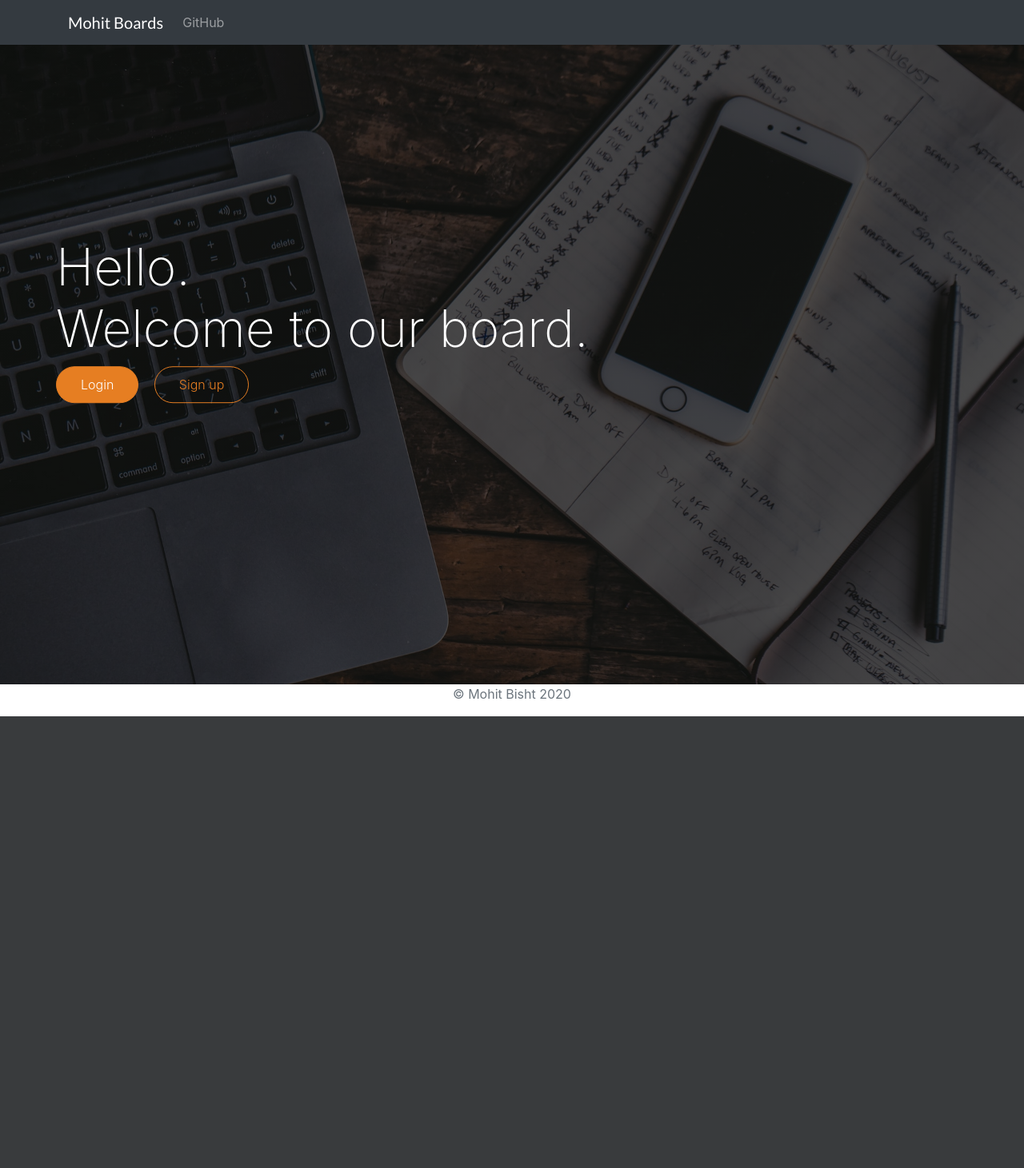
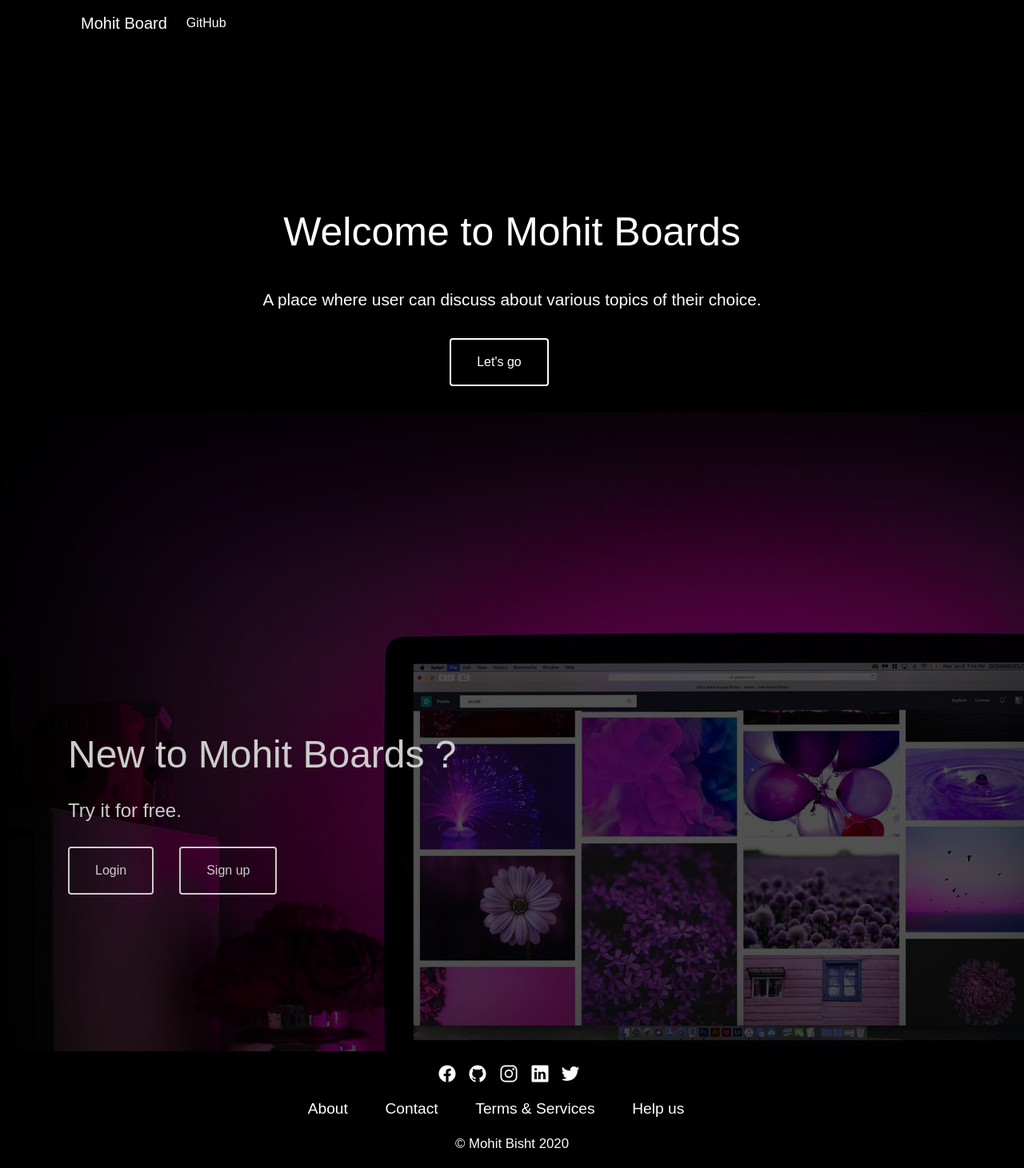
Before and after one commit to Mohitb07/mohitboard, a Django app: page / in a window 1280 px wide. Shown: the whole page at 80% size. Before the commit the page ends 896 px from the top, so only its background shows below. Run offline with Django 3.2, Linux system fonts and the light colour scheme; some libraries are stand-ins or nearby versions.

Commit message:
changes homepage

```diff
--- a/chatsite/settings.py
+++ b/chatsite/settings.py
@@ -107,6 +107,7 @@ AUTH_PASSWORD_VALIDATORS = [
 ]
 
 
+
 # Internationalization
 # https://docs.djangoproject.com/en/3.0/topics/i18n/
 
--- a/chatsite/views.py
+++ b/chatsite/views.py
@@ -12,7 +12,7 @@ from django.core.paginator import Paginator, EmptyPage, PageNotAnInteger
 from django.urls import reverse
 
 def index(request):
-    return render(request,'index.html')
+    return render(request,'homepage.html')
 
 class CreateDiscussion(CreateView):
     form_class = NewBoardForm
--- a/static/css/app.css
+++ /dev/null
@@ -1,117 +0,0 @@
-*{
-    margin:0;
-    padding:0;
-    box-sizing: border-box;
-}
-
-html{
-    font-family:'Lato','Arial',sans-serif;
-    font-weight: 300;
-    text-rendering: optimizeLegibility;
-    /* overflow-y: hidden; */
-}
-
-.navbar-brand{
-    font-family: 'Lato',sans-serif,'Lobster';
-}
-
-
-/* ---------HEADER--------- */
-header{
-    background-image: linear-gradient(rgba(0,0,0,0.7),rgba(0,0,0,0.7)), url(../img/background.jpg);
-    height: 100vh;
-    background-size: cover;
-    background-position: center;
-    background-attachment: fixed;
-}
-
-.hero-text-box{
-    position: absolute;
-    width: 1140px;
-    top:50%;
-    left: 50%;
-    transform: translate(-50%,-50%);
-}
-
-.hero-text-box h1 {
-    color: white;
-    font-size: 400%;
-    font-weight: 200;
-}
-
-/* -------BUTTONS--------- */
-
-.button:link,
-.button:visited{
-   display: inline-block;
-   padding: 10px 30px;
-   font-weight: 300;
-   text-decoration: none;
-   border-radius: 200px;
-   transition: background-color 0.2s, border 0.2s, color 0.2s;
-}
-
-.full-btn:link,
-.full-btn:visited{
-    background-color: #e67e22;
-    border: 1px solid #e67e22;
-    color: white;
-    margin-right: 15px;
-}
-
-.ghost-btn:link,
-.ghost-btn:visited{
-    border: 1px solid #e67e22;
-    color: #e67e22;
-}
-
-.button:hover,
-.button:active{
-    background-color: #cf6d17;
-}
-
-.full-btn:hover,
-.full-btn:active{
-    background-color: #cf6d17;
-}
-
-.ghost-btn:hover,
-.ghost-btn:active{
-    border: 1px solid #cf6d17;
-    color: #fff;
-}
-
-@media only screen and (max-width:1200px){
-    .hero-text-box{
-        width: 100%;
-        padding: 0 2%;
-    }
-}
-
-@media only screen and (max-width:1023px){
-    body{
-        font-size: 18px;
-    }
-}
-@media only screen and (max-width:767px){
-    body{
-        font-size: 16px;
-    }
-    .hero-text-box{
-        padding: 0 4%;
-        margin-top: 10%;
-        font-size: 50%;
-    }
-
-    h1{
-        font-size: 180%;
-    }
-
-    .full-btn,.ghost-btn {
-        font-size: 140%;
-    }
-}
-
-.signup{
-    margin: 10% 5%;
-}
--- /dev/null
+++ b/static/css/style.css
@@ -0,0 +1,219 @@
+*{
+    margin: 0;
+    padding: 0;
+    box-sizing: border-box;
+}
+
+html{
+    font-family:'Lato','Arial',sans-serif;
+    scroll-behavior: smooth;
+    text-rendering: optimizeLegibility;
+}
+
+body {
+    background-color: black;
+    color: white;
+    font-family: sans-serif;
+    line-height: 1.6;
+    text-align: center;
+}
+
+.heading {
+    position: relative;
+    font-weight: 100;
+}
+
+.para{
+    max-width: 860px;
+    margin: auto;
+    padding: 0 30px;
+    font-size: 130%;
+    font-weight: 100;
+}
+
+.heading {
+    height: 300px;
+}
+
+.heading h1 {
+    font-size: 50px;
+    line-height: 1.3;
+    position: relative;
+    animation: heading;
+    animation-duration: 3s;
+    animation-fill-mode: forwards;
+}
+
+@keyframes heading {
+    0%{
+        top: -50px;
+    }
+    100%{
+        top: 200px;
+    }
+}
+
+#content {
+    position: relative;
+    animation-name: content;
+    animation-duration: 3s;
+    animation-fill-mode: forwards;
+}
+
+@keyframes content {
+    0%{left: -500px;}
+    100%{left: 0;}
+}
+
+
+
+.btn {
+    display: inline-block;
+    text-decoration: none;
+    border: 2px solid white;
+    margin-top: 2rem;
+    margin-right: 2rem;
+    padding: 1rem 2rem;
+    color: white;
+    opacity: 0;
+    animation-name: btn;
+    animation-duration: 3s;
+    animation-delay: 3s;
+    animation-fill-mode: forwards;
+
+    transition-property: transform;
+    transition-duration: 1s;
+    margin-bottom: 2rem;
+}
+
+.btn:hover {
+    color: black;
+    background-color: white;
+}
+
+@keyframes btn {
+    0%{opacity: 0;}
+    100%{opacity: 1;}
+}
+
+.image-container {
+    position: relative;
+    background: linear-gradient(rgba(0,0,0,0.6),rgba(0,0,0,0.6)), url(../img/pc.jpg);
+    width: 100%;
+    height: 100vh;
+    padding-top: 2rem;
+    box-shadow: inset 120px 100px 250px #000 ;
+    opacity: .8;
+}
+
+.image-container h2 {
+    position: absolute;
+    font-size: 300%;
+    top: 25rem;
+    font-weight: 100;
+}
+
+.image-container p {
+    position: absolute;
+    font-size: 150%;
+    top: 30rem;
+}
+
+.image-container a {
+    position: relative;
+    opacity: 1;
+    top: 30rem;
+    float: left;
+}
+
+/* -------NAVBAR---------- */
+nav {
+    color: white;
+}
+
+nav a {
+    color: white;
+}
+
+nav a.nav-link:hover{
+    color: white;
+    border-bottom: 1px solid white;
+}
+
+
+/* ---------FOOTER------------ */
+footer {
+    background-color:black;
+    color: white;
+    font-size: 150%;
+}
+
+footer .social {
+    text-align: center;
+    padding-top:1%;
+}
+
+footer .social a {
+    color: white;
+}
+
+.footer-menu a {
+    display: inline-block;
+    padding-right: 40px;
+    font-size: 80%;
+    text-decoration: none;
+    color: white !important;
+
+}
+.copyright {
+    font-size: 70%;
+    padding-top: 1%;
+}
+
+
+@media only screen and (max-width:600px){
+
+    .para {
+        margin-top: 50px;
+    }
+
+    .extra {
+        margin-left: 30px;
+    }
+
+    .image-container{
+        width:100%;
+    }
+    .image-container h2 {
+        position: absolute;
+        font-weight: 200;
+        font-size: 250%;
+        top: 25rem;
+    }
+    .image-container p {
+        position: absolute;
+        top: 30rem;
+        word-spacing: 5;
+    }
+
+    .footer-menu {
+        display: flex;
+        font-size: 80%;
+        justify-content: center;
+    }
+
+}
+
+@media only screen and (max-width:720px){
+    .footer-menu {
+        display: flex;
+        font-size: 80%;
+        justify-content: center;
+    }
+}
+
+@media only screen and (max-width:780px){
+    .para {
+        margin-top: 70px;
+    }
+}
--- /dev/null
+++ b/templates/homepage.html
@@ -0,0 +1,71 @@
+{% load static %}<!DOCTYPE html>
+<html lang="en">
+<head>
+    <meta charset="UTF-8">
+    <meta name="viewport" content="width=device-width, initial-scale=1.0">
+    <link rel="stylesheet" href="https://stackpath.bootstrapcdn.com/bootstrap/4.5.0/css/bootstrap.min.css" integrity="sha384-9aIt2nRpC12Uk9gS9baDl411NQApFmC26EwAOH8WgZl5MYYxFfc+NcPb1dKGj7Sk" crossorigin="anonymous">
+    <link href="https://fonts.googleapis.com/css2?family=Lato:ital,wght@0,100;0,300;0,400;1,300&display=swap" rel="stylesheet">
+    <link rel="stylesheet" href="{% static 'css/style.css' %}">
+    <title>Homepage</title>
+</head>
+<body>
+    <div class="container">
+    <nav class="navbar navbar-expand-lg navbar-dark">
+        <a class="navbar-brand" href="{% url 'index' %}">Mohit Board</a>
+        <button class="navbar-toggler" type="button" data-toggle="collapse" data-target="#navbarSupportedContent" aria-controls="navbarSupportedContent" aria-expanded="false" aria-label="Toggle navigation">
+          <span class="navbar-toggler-icon" style="color: white;"></span>
+        </button>
+
+        <div class="collapse navbar-collapse" id="navbarSupportedContent">
+          <ul class="navbar-nav mr-auto">
+            <li class="nav-item active">
+              <a target="_blank" class="nav-link" href="https://github.com/Mohitb07/mohitboard">GitHub</a>
+            </li>
+          </ul>
+        </div>
+      </nav>
+    </div>
+    <div class="container">
+    <header class="heading">
+        <h1>Welcome to Mohit Boards</h1>
+    </header>
+    <div id="content" class="para">A place where user can discuss about various topics of their choice.</div>
+    <a href="#section" class="btn extra">Let's go</a>
+    </div>
+    <div id="section" class="image-container container-fluid">
+        <div class="container">
+        <h2>New to Mohit Boards ?</h2>
+        <p>Try it for free.</p>
+        <a href="{% url 'login' %}" class="btn">Login</a>
+        <a href="{% url 'signup' %}" class="btn">Sign up</a>
+        </div>
+    </div>
+
+    <footer>
+        <div class="social container">
+          <a href="https://www.facebook.com/mohit.bisht.1903" target="_blank"><ion-icon name="logo-facebook" class="pr-2"></ion-icon></a>
+          <a target="_blank" href="https://www.github.com/Mohitb07"><ion-icon name="logo-github" class="pr-2"></ion-icon></a>
+          <a target="_blank" href="https://www.instagram.com/mohitbisht1903"><ion-icon name="logo-instagram" class="pr-2"></ion-icon></a>
+          <a target="_blank" href="https://www.linkedin.com/in/mohit-bisht-b602511b3/"><ion-icon name="logo-linkedin" class="pr-2"></ion-icon></a>
+          <a href="https://www.twitter.com/Mohitb07" target="_blank"><ion-icon name="logo-twitter" class="pr-2"></ion-icon></a>
+        </div>
+        <div class="footer-menu text-center container">
+            <a href="">About</a>
+            <a href="">Contact</a>
+            <a href="">Terms & Services</a>
+            <a href="">Help us</a>
+        </div>
+        <div class="copyright">
+          <p class="text-center">&copy; Mohit Bisht {% now "Y" %}</p>
+        </div>
+    </footer>
+
+
+    <script src="https://code.jquery.com/jquery-3.5.1.slim.min.js" integrity="sha384-DfXdz2htPH0lsSSs5nCTpuj/zy4C+OGpamoFVy38MVBnE+IbbVYUew+OrCXaRkfj" crossorigin="anonymous"></script>
+<script src="https://cdn.jsdelivr.net/npm/popper.js@1.16.0/dist/umd/popper.min.js" integrity="sha384-Q6E9RHvbIyZFJoft+2mJbHaEWldlvI9IOYy5n3zV9zzTtmI3UksdQRVvoxMfooAo" crossorigin="anonymous"></script>
+<script src="https://stackpath.bootstrapcdn.com/bootstrap/4.5.0/js/bootstrap.min.js" integrity="sha384-OgVRvuATP1z7JjHLkuOU7Xw704+h835Lr+6QL9UvYjZE3Ipu6Tp75j7Bh/kR0JKI" crossorigin="anonymous"></script>
+<script src="https://unpkg.com/ionicons@5.1.2/dist/ionicons.js"></script>
+
+
+</body>
+</html>
--- a/templates/index.html
+++ /dev/null
@@ -1,83 +0,0 @@
-{% load static %}<!DOCTYPE html>
-<html lang="en">
-<head>
-    <meta charset="UTF-8">
-    <meta name="viewport" content="width=device-width, initial-scale=1.0">
-    <link rel="shortcut icon" href="{% static 'img/title1.ico' %}" type="image/x-icon" />
-    <link href="https://fonts.googleapis.com/css2?family=Lato:ital,wght@0,100;0,300;0,400;1,300&display=swap" rel="stylesheet">
-    <link rel="stylesheet" href="{% static 'css/bootstrap.min.css' %}">
-    <link rel="stylesheet" href="{% static 'css/app.css' %}">
-    <title>Homepage</title>
-    <style>
-        /* html{overflow-y: hidden;} */
-    </style>
-</head>
-<body>
-    <nav class="navbar navbar-expand-sm navbar-dark bg-dark">
-        <div class="container">
-            <a class="navbar-brand" href="{% url 'index' %}">Mohit Boards</a>
-            <button class="navbar-toggler" type="button" data-toggle="collapse" data-target="#mainMenu" aria-controls="mainMenu" aria-expanded="false" aria-label="Toggle navigation">
-            <span class="navbar-toggler-icon"></span>
-          </button>
-          <div class="collapse navbar-collapse" id="mainMenu">
-            <ul class="navbar-nav">
-              <li class="nav-item">
-                <!-- <a class="nav-link" href="{% url 'home' %}">Boards</a> -->
-              </li>
-              <li class="nav-item">
-                <a class="nav-link" href="https://github.com/Mohitb07/mohitboard" target="_blank" rel="noopener">GitHub</a>
-              </li>
-            </ul>
-            {% if user.is_authenticated %}
-              <ul class="navbar-nav ml-auto">
-                <li class="nav-item dropdown">
-                  <a class="nav-link dropdown-toggle" href="#" id="userMenu" data-toggle="dropdown" aria-haspopup="true" aria-expanded="false">
-                   <span><img src="{% static 'img/new-user2.png' %}" alt=""/></span> {{ user.username }}
-                  </a>
-                  <div class="dropdown-menu dropdown-menu-right" aria-labelledby="userMenu">
-                    <a class="dropdown-item" href="{% url 'my_account' %}">My account</a>
-                    <a class="dropdown-item" href="{% url 'password_change' %}">Change password</a>
-                    <div class="dropdown-divider"></div>
-                    <a class="dropdown-item" href="{% url 'logout' %}">Log out</a>
-                  </div>
-                </li>
-              </ul>
-            {% else %}
-              <form class="form-inline ml-auto">
-                <!-- <a href="{% url 'login' %}" class="btn btn-outline-warning">Log in</a>
-                <a href="{% url 'signup' %}" class="btn btn-primary ml-2">Sign up</a> -->
-              </form>
-            {% endif %}
-          </div>
-        </div>
-      </nav>
-
-    {% if user.is_authenticated %}
-    <header>
-        <div class="hero-text-box">
-            <h1>Hey.<br/>You are already logged in.</h1>
-            <a class="full-btn button" href="{% url 'home' %}">Go back to boards</a>
-        </div>
-    </header>
-    {% else %}
-    <header>
-        <div class="hero-text-box">
-            <h1>Hello.<br/>Welcome to our board.</h1>
-            <a class="full-btn button" href="{% url 'login' %}">Login</a>
-            <a class="ghost-btn button" href="{% url 'signup' %}">Sign up</a>
-        </div>
-    </header>
-    {% endif %}
-
-    <footer class="text-muted">
-      <div class="container text-center">
-        <p>&COPY; Mohit Bisht {% now "Y" %}</p>
-      </div>
-    </footer>
-
-    <script src="{% static 'js/jquery-3.2.1.min.js' %}"></script>
-    <script src="{% static 'js/popper.min.js' %}"></script>
-    <script src="{% static 'js/bootstrap.min.js' %}"></script>
-
-</body>
-</html>
```
Also changed, not shown: static/css/base-nav.css (added, +27 -0 lines), static/css/footer.css (added, +50 -0 lines), templates/base.html (+28 -12 lines), db.sqlite3, static/img/pc.jpg (added), static/img/title.ico (deleted).
